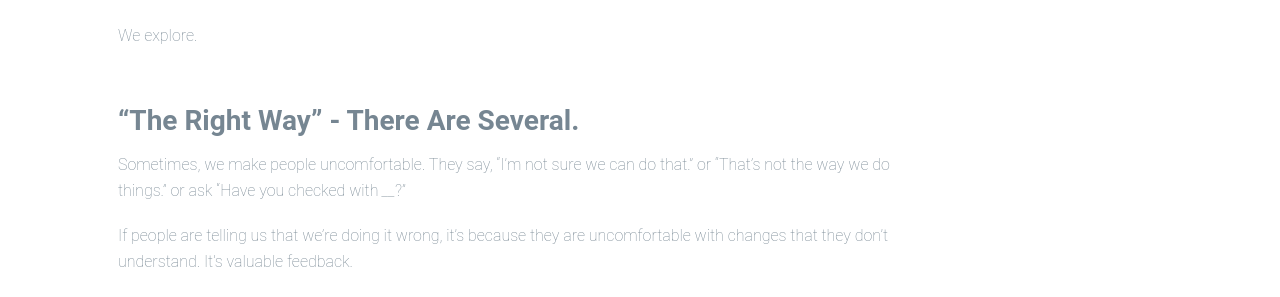
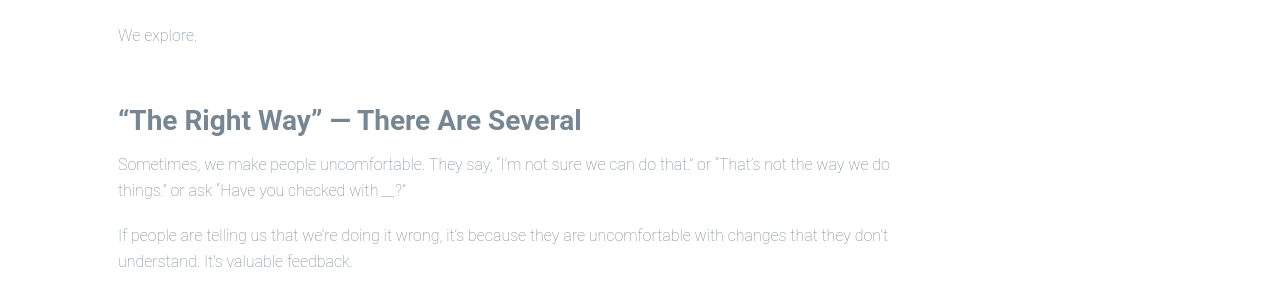
Before and after one commit to TicketmasterMobileStudio/ticketmastermobilestudio.github.io, a Jekyll site: the page built from _posts/blog/2017-04-28-doing-things-differently.md, in a window 1280 px wide and 900 px high, scrolled down 457 px. Shown: the part 156-453 px from the top of the window. Built offline with Jekyll 4.4.1, drawn with Linux system fonts in a browser that asks for light colours; part of the change alters nothing that is shown.

```diff
--- a/_posts/blog/2017-04-28-doing-things-differently.md
+++ b/_posts/blog/2017-04-28-doing-things-differently.md
@@ -16,7 +16,7 @@ We don't ask permission.
 We explore.
 
 <!--more-->
-### "The Right Way" - There Are Several.
+### "The Right Way" &mdash; There Are Several
 
 Sometimes, we make people uncomfortable. They say, "I'm not sure we can do that." or "That's not the way we do things." or ask "Have you checked with ____?"
 
```
